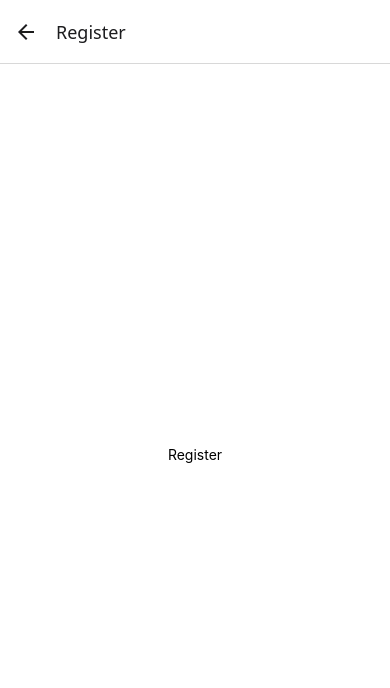
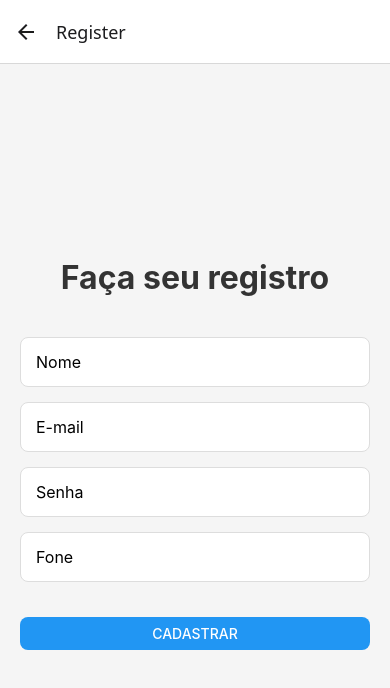
Before and after one commit to Rafael-Mota-Moraes/react-native-com-firebase, a React Native app: screen /Register in a window 390 px wide. Shown: the top 688 px of the page. Built offline with nearby package versions, Linux system fonts and the light colour scheme.

Commit message:
algumas cositas

```diff
--- a/App.tsx
+++ b/App.tsx
@@ -14,7 +14,13 @@ export default function App() {
   return (
     <NavigationContainer>
       <Stack.Navigator>
-        <Stack.Screen name="Login" component={Login} />
+        <Stack.Screen
+          name="Login"
+          component={Login}
+          options={{
+            headerShown: false,
+          }}
+        />
         <Stack.Screen name="Home" component={Home} />
         <Stack.Screen name="Register" component={Register} />
       </Stack.Navigator>
--- a/screens/Home.tsx
+++ b/screens/Home.tsx
@@ -1,9 +1,20 @@
-import { StyleSheet, Text, View } from "react-native";
+import { Button, StyleSheet, Text, View } from "react-native";
+import { auth } from "../firebase";
+import { useNavigation } from "@react-navigation/native";
 
 export default function Home() {
+  const navigation = useNavigation<any>();
+
+  const logout = () => {
+    auth.signOut().then(() => {
+      navigation.replace("Login");
+    });
+  };
+
   return (
     <View style={styles.container}>
       <Text>Bem vindo</Text>
+      <Button title="Logout" onPress={logout} />
     </View>
   );
 }
--- a/screens/Login.tsx
+++ b/screens/Login.tsx
@@ -2,23 +2,26 @@ import { useState } from "react";
 import { StyleSheet, Text, View, TextInput, Button } from "react-native";
 import { auth } from "../firebase";
 import { useNavigation } from "@react-navigation/native";
+import { styles } from "../styles";
 
 export default function Login() {
   const [email, setEmail] = useState("");
   const [senha, setSenha] = useState("");
 
-  const navigation = useNavigation();
+  const navigation = useNavigation<any>();
 
   const logar = () => {
-    if (!email || !senha) alert("E-mail e senha são obrigatórios");
+    if (!email || !senha) {
+      alert("E-mail e senha são obrigatórios");
+      return;
+    }
     auth
       .signInWithEmailAndPassword(email, senha)
-      .then((userCredentials) =>
-        console.log("Logado como: ", userCredentials.user?.email),
-      )
+      .then((userCredentials) => {
+        console.log("Logado como: ", userCredentials.user?.email);
+        navigation.replace("Home");
+      })
       .catch((err) => alert("Email ou senha inválidos"));
-
-    navigation.replace("Home");
   };
 
   return (
@@ -39,38 +42,11 @@ export default function Login() {
       />
       <View style={styles.buttonContainer}>
         <Button title="Entrar" onPress={logar} />
+        <Button
+          title="Registrar-se"
+          onPress={() => navigation.replace("Register")}
+        />
       </View>
     </View>
   );
 }
-
-const styles = StyleSheet.create({
-  container: {
-    flex: 1,
-    backgroundColor: "#f5f5f5",
-    alignItems: "center",
-    justifyContent: "center",
-    padding: 20,
-  },
-  title: {
-    fontSize: 32,
-    fontWeight: "bold",
-    color: "#333",
-    marginBottom: 40,
-  },
-  input: {
-    width: "100%",
-    height: 50,
-    backgroundColor: "#fff",
-    borderRadius: 8,
-    paddingHorizontal: 15,
-    marginBottom: 15,
-    borderWidth: 1,
-    borderColor: "#ddd",
-    fontSize: 16,
-  },
-  buttonContainer: {
-    width: "100%",
-    marginTop: 20,
-  },
-});
--- a/screens/Register.tsx
+++ b/screens/Register.tsx
@@ -1,18 +1,65 @@
-import { StyleSheet, Text, View } from "react-native";
+import { useState } from "react";
+import {
+  Button,
+  KeyboardAvoidingView,
+  StyleSheet,
+  Text,
+  View,
+} from "react-native";
+import { TextInput } from "react-native";
+import { auth } from "../firebase";
+import { useNavigation } from "@react-navigation/native";
+import { styles } from "../styles";
 
 export default function Register() {
+  const [nome, setNome] = useState("");
+  const [email, setEmail] = useState("");
+  const [senha, setSenha] = useState("");
+  const [fone, setFone] = useState("");
+  const navigation = useNavigation<any>();
+
+  const registrar = () => {
+    auth
+      .createUserWithEmailAndPassword(email, senha)
+      .then((userCredentials) =>
+        console.log("Logado como: ", userCredentials.user?.email),
+      )
+      .catch((err) => alert("Email ou senha inválidos"));
+
+    navigation.replace("Home");
+  };
+
   return (
-    <View style={styles.container}>
-      <Text>Register</Text>
-    </View>
+    <KeyboardAvoidingView behavior="padding" style={styles.container}>
+      <Text style={styles.title}>Faça seu registro</Text>
+      <TextInput
+        style={styles.input}
+        onChangeText={(value) => setNome(value)}
+        placeholder="Nome"
+        value={nome}
+      />
+      <TextInput
+        style={styles.input}
+        onChangeText={(value) => setEmail(value)}
+        placeholder="E-mail"
+        value={email}
+      />
+      <TextInput
+        style={styles.input}
+        onChangeText={(value) => setSenha(value)}
+        placeholder="Senha"
+        value={senha}
+        secureTextEntry
+      />
+      <TextInput
+        style={styles.input}
+        onChangeText={(value) => setFone(value)}
+        placeholder="Fone"
+        value={fone}
+      />
+      <View style={styles.buttonContainer}>
+        <Button title="Cadastrar" onPress={registrar} />
+      </View>
+    </KeyboardAvoidingView>
   );
 }
-
-const styles = StyleSheet.create({
-  container: {
-    flex: 1,
-    backgroundColor: "#fff",
-    alignItems: "center",
-    justifyContent: "center",
-  },
-});
--- /dev/null
+++ b/styles.ts
@@ -0,0 +1,35 @@
+import { StyleSheet } from "react-native";
+
+export const styles = StyleSheet.create({
+  container: {
+    flex: 1,
+    backgroundColor: "#f5f5f5",
+    alignItems: "center",
+    justifyContent: "center",
+    padding: 20,
+  },
+  title: {
+    fontSize: 32,
+    fontWeight: "bold",
+    color: "#333",
+    marginBottom: 40,
+  },
+  input: {
+    width: "100%",
+    height: 50,
+    backgroundColor: "#fff",
+    borderRadius: 8,
+    paddingHorizontal: 15,
+    marginBottom: 15,
+    borderWidth: 1,
+    borderColor: "#ddd",
+    fontSize: 16,
+  },
+  buttonContainer: {
+    width: "100%",
+    marginTop: 20,
+    gap: 15,
+    borderRadius: 8,
+    overflow: "hidden",
+  },
+});
--- a/tsconfig.json
+++ b/tsconfig.json
@@ -1,6 +1,7 @@
 {
   "extends": "expo/tsconfig.base",
   "compilerOptions": {
-    "strict": true
+    "strict": true,
+    "strictNullChecks": false
   }
 }
```
